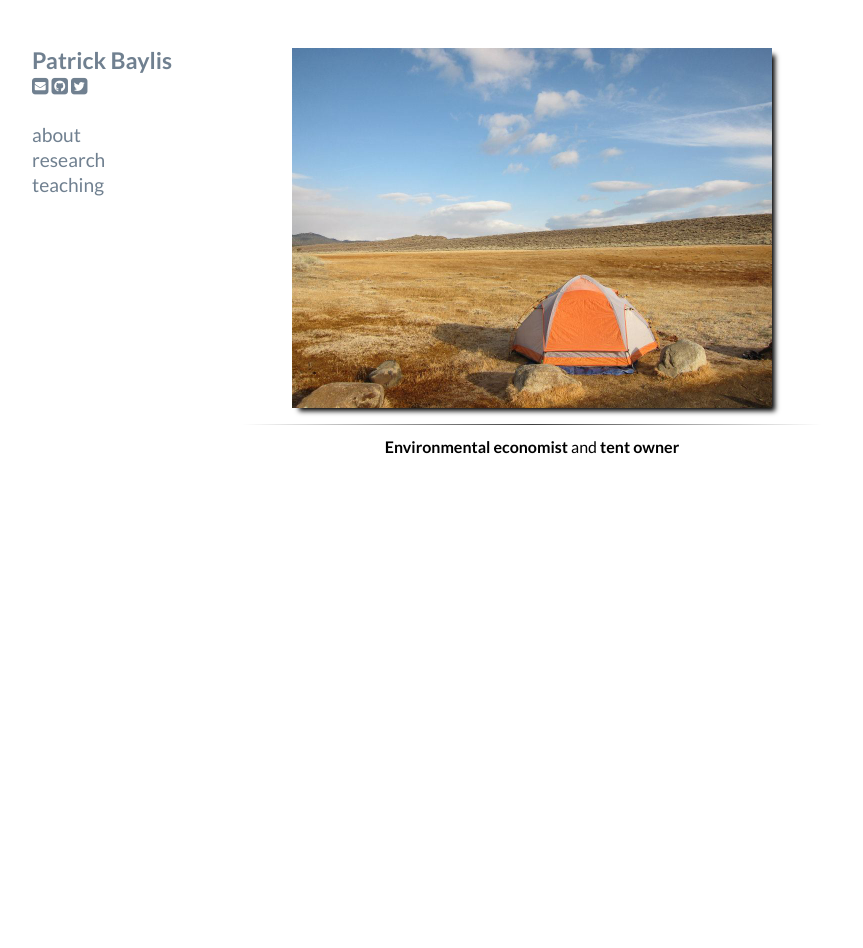
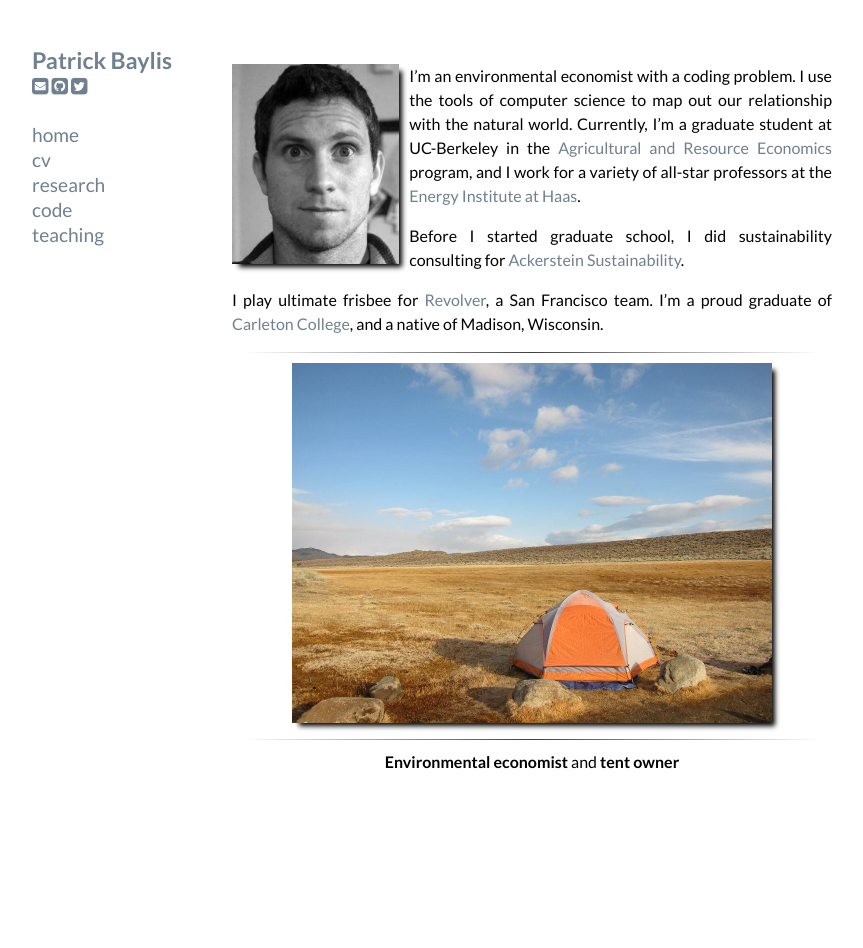
Before and after one commit to pbaylis/pbaylis.github.io, a Jekyll site: the page built from index.markdown, in a window 1280 px wide. Shown: the whole page, without its empty margins (208-1071 px from the left). Built offline with Jekyll 4.4.1, drawn with Linux system fonts in a browser that asks for light colours; nearby versions of some CDN libraries; Markdown is read by kramdown in place of the engine named in the settings.

Commit message:
first round updates

```diff
--- a/_layouts/default.html
+++ b/_layouts/default.html
@@ -41,15 +41,18 @@
           <a href="https://twitter.com/pbaylis"><i class="fa fa-twitter-square"  target="_blank"></i></a>
 		</div>
         <br>
-		<a href="/about.html">about</a>
+		<a href="/index.html">home</a>
 		<br>
-        <!-- <a href="/code.html">code</a>
-        <br> -->
+        <a href="/pbaylis_cv_brief_may2015.pdf">cv</a>
+        <br>
 		<!-- <a href="/posts.html">posts</a>
         <br> -->
 		<a href="/research.html">research</a>
         <br>
+        <a href="/code.html">code</a>
+        <br>
 		<a href="/teaching.html">teaching</a>
+
 	      </div>
 
 	      <div id="home">
--- a/index.markdown
+++ b/index.markdown
@@ -2,6 +2,16 @@
 layout: default
 title: Patrick Baylis
 ---
+
+<img src="images/pbaylis_head_bw.jpg" alt="headshot" height="200px" class="shadow" style="float:left; margin:0 10px 10px 0;" />
+I'm an environmental economist with a coding problem. I use the tools of computer science to map out our relationship with the natural world. Currently, I'm a graduate student at UC-Berkeley in the [Agricultural and Resource Economics](http://areweb.berkeley.edu) program, and I work for a variety of all-star professors at the [Energy Institute at Haas](https://ei.haas.berkeley.edu).
+
+Before I started graduate school, I did sustainability consulting for [Ackerstein Sustainability](http://www.ackersteinsustainability.com).
+
+I play ultimate frisbee for [Revolver](http://www.revolverultimate.com), a San Francisco team. I'm a proud graduate of [Carleton College](http://www.carleton.edu), and a native of Madison, Wisconsin.
+
+***
+
 <center>
 <img src="images/bishoptent.jpg" alt="Bishop" height="360px" class="shadow" />
 </center>
```
Also changed, not shown: 1 other file.
